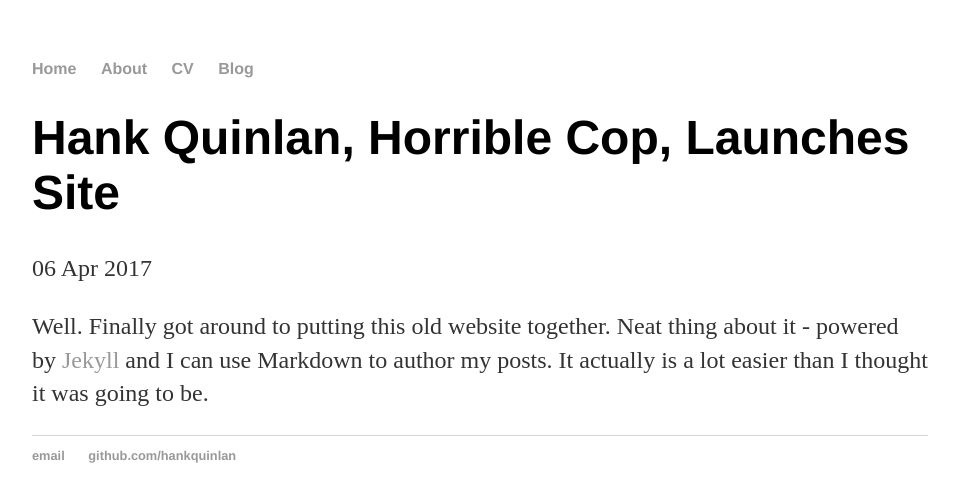
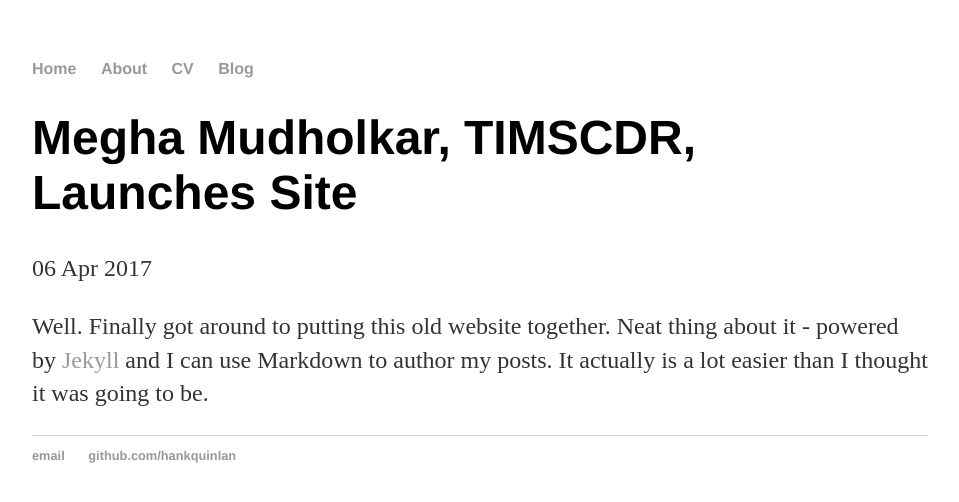
Before and after one commit to meghamudholkar/meghamudholkar.github.io, a Jekyll site: the page built from _posts/2017-04-06-megha-mudholkar-blog.md, in a window 1280 px wide. Shown: the top 502 px of the page, without its empty margins (160-1119 px from the left). Built offline with Jekyll 4.4.1, drawn with Linux system fonts in a browser that asks for light colours.

Commit message:
Update 2017-04-06-megha-mudholkar-blog.md

```diff
--- a/_posts/2017-04-06-megha-mudholkar-blog.md
+++ b/_posts/2017-04-06-megha-mudholkar-blog.md
@@ -1,6 +1,6 @@
 ---
 layout: post
-title: "Hank Quinlan, Horrible Cop, Launches Site"
+title: "Megha Mudholkar, TIMSCDR, Launches Site"
 date: 2017-04-06
 ---
 
```
